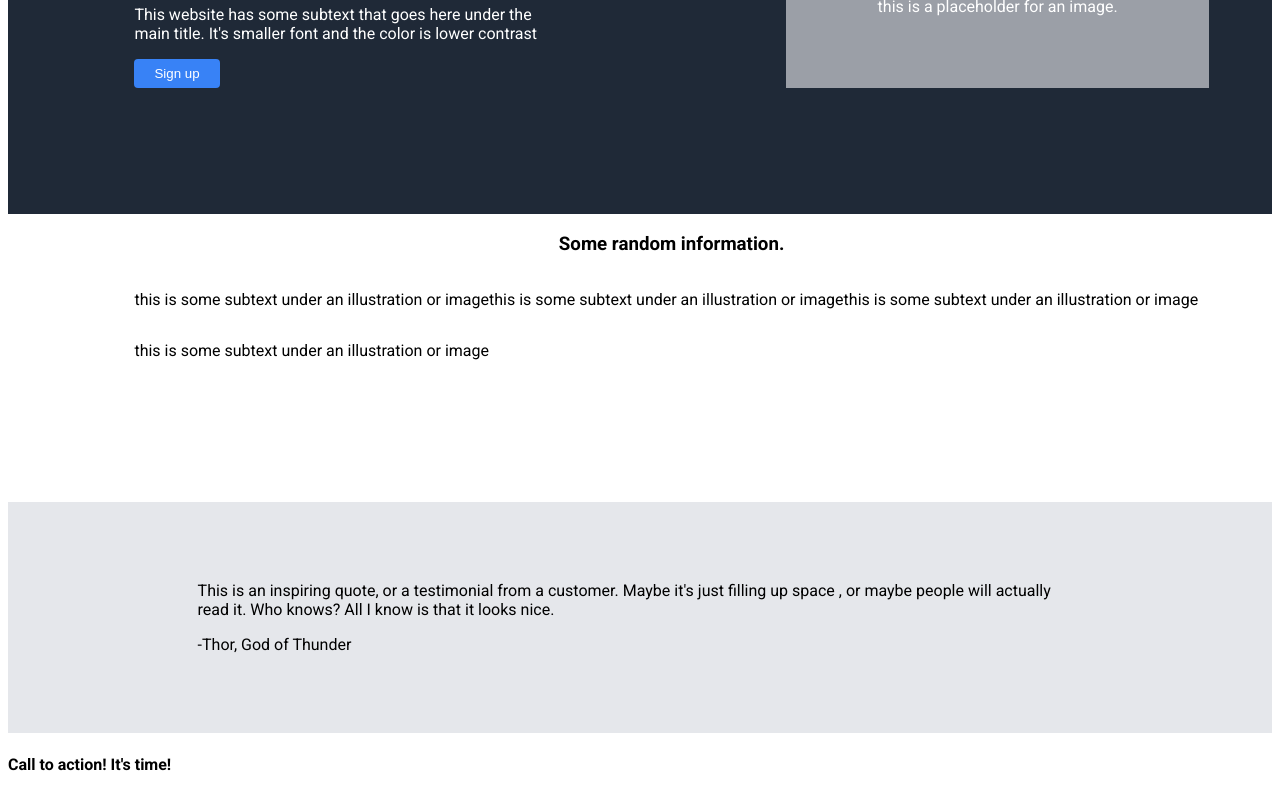
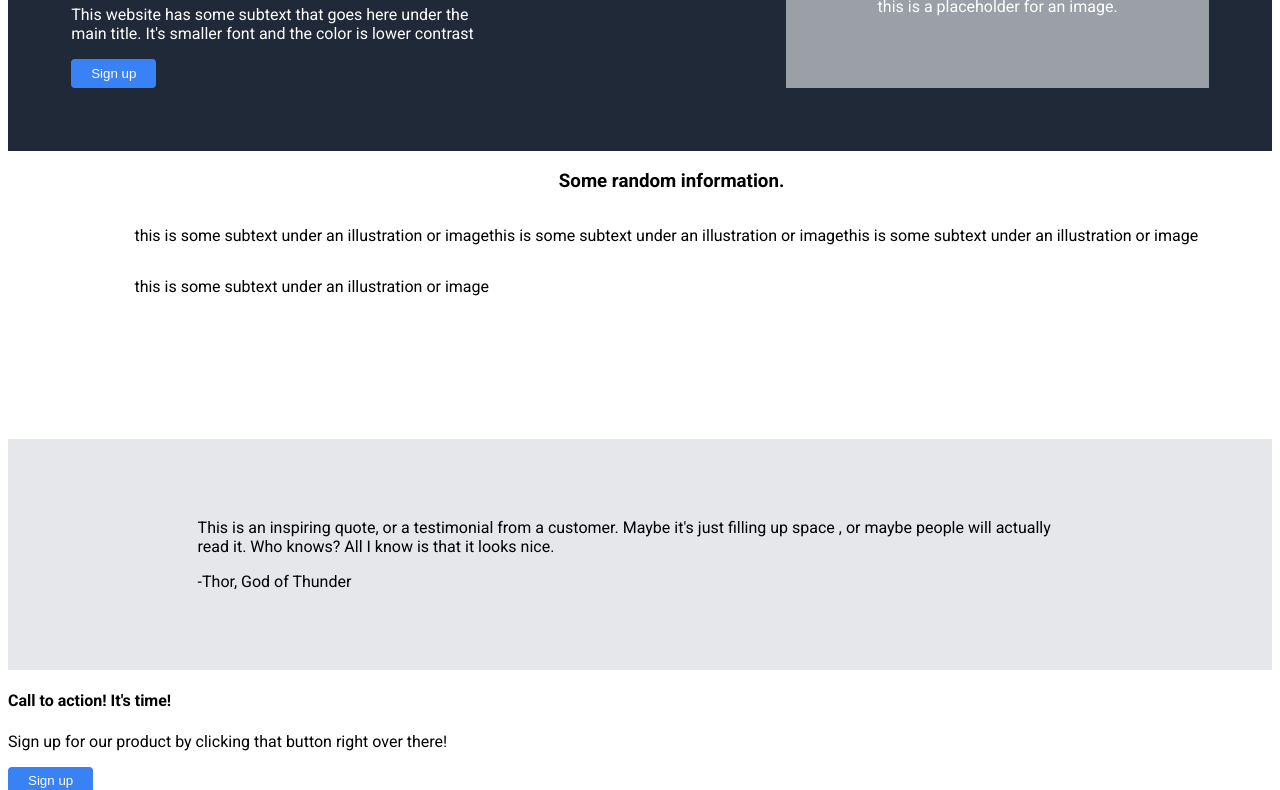
Before and after one commit to prajwalpaudel/project-landing-page, a plain HTML site: page index.html in a window 1280 px wide. Shown: the part 145-935 px from the top of the page. Drawn offline with Linux system fonts and the light colour scheme.

Commit message:
Shrink padding for banner Forgot the parameter order, changed to correct order.

```diff
--- a/style.css
+++ b/style.css
@@ -9,8 +9,9 @@ body {
     display:flex;
     flex-direction: column;
     background-color: #1F2937;
-    padding:0% 5% 10% 10%;
+    padding:0% 5% 5% 5%;
     margin:0px;
+
 }
 ul{
     display:flex;
@@ -31,6 +32,7 @@ a:link{
 .fullheader{
 display:flex;
 justify-content: space-between;
+
 }
 button {
     background-color: #3882F6;
```
